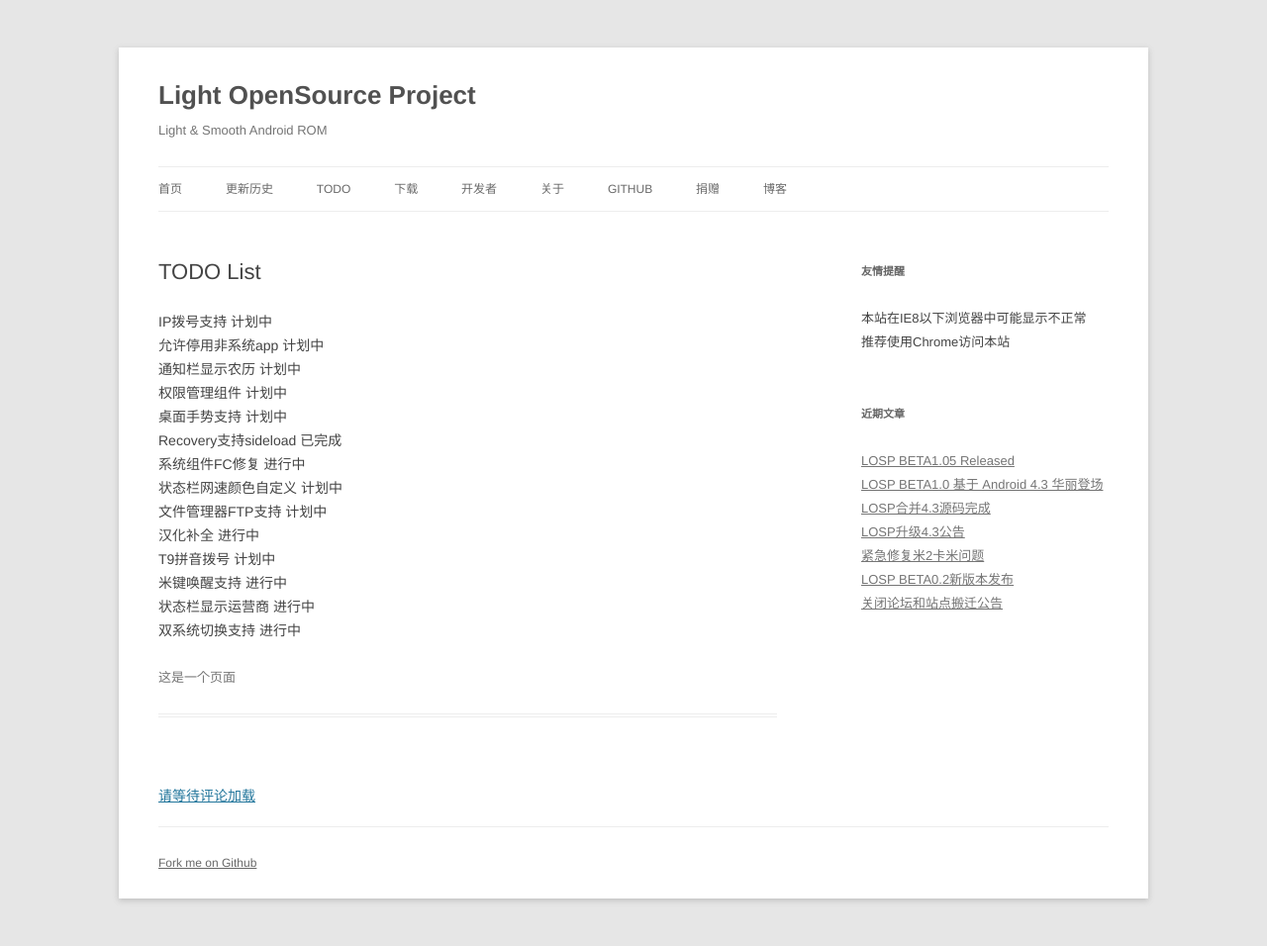
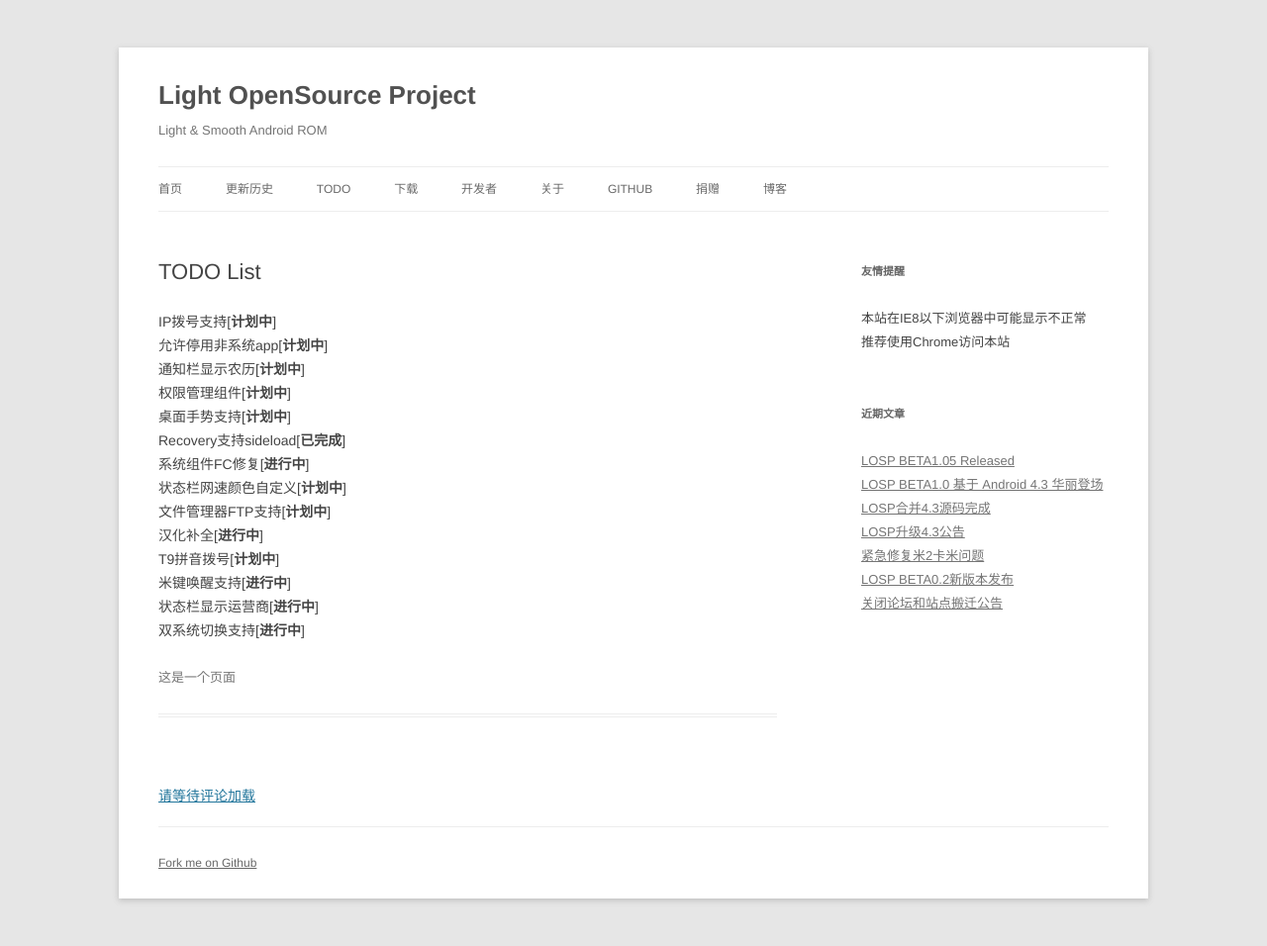
Before and after one commit to LOSP/LOSP.github.io, a Jekyll site: the page built from todo/index.md, in a window 1280 px wide. Shown: the whole page at 99% size. Built offline with Jekyll 4.4.1, drawn with Linux system fonts in a browser that asks for light colours; Markdown is read by kramdown in place of the engine named in the settings; comment, search, counter and statistics services are not loaded.

Commit message:
better layout

```diff
--- a/todo/index.md
+++ b/todo/index.md
@@ -2,17 +2,17 @@
 layout: nodate
 title: TODO List
 ---
-IP拨号支持			计划中
-允许停用非系统app		计划中
-通知栏显示农历			计划中
-权限管理组件			计划中
-桌面手势支持			计划中
-Recovery支持sideload		已完成
-系统组件FC修复			进行中
-状态栏网速颜色自定义		计划中
-文件管理器FTP支持		计划中
-汉化补全			进行中
-T9拼音拨号			计划中
-米键唤醒支持			进行中
-状态栏显示运营商		进行中
-双系统切换支持			进行中
+IP拨号支持\[__计划中__\]
+允许停用非系统app\[__计划中__\]
+通知栏显示农历\[__计划中__\]
+权限管理组件\[__计划中__\]
+桌面手势支持\[__计划中__\]
+Recovery支持sideload\[__已完成__\]
+系统组件FC修复\[__进行中__\]
+状态栏网速颜色自定义\[__计划中__\]
+文件管理器FTP支持\[__计划中__\]
+汉化补全\[__进行中__\]
+T9拼音拨号\[__计划中__\]
+米键唤醒支持\[__进行中__\]
+状态栏显示运营商\[__进行中__\]
+双系统切换支持\[__进行中__\]
```
